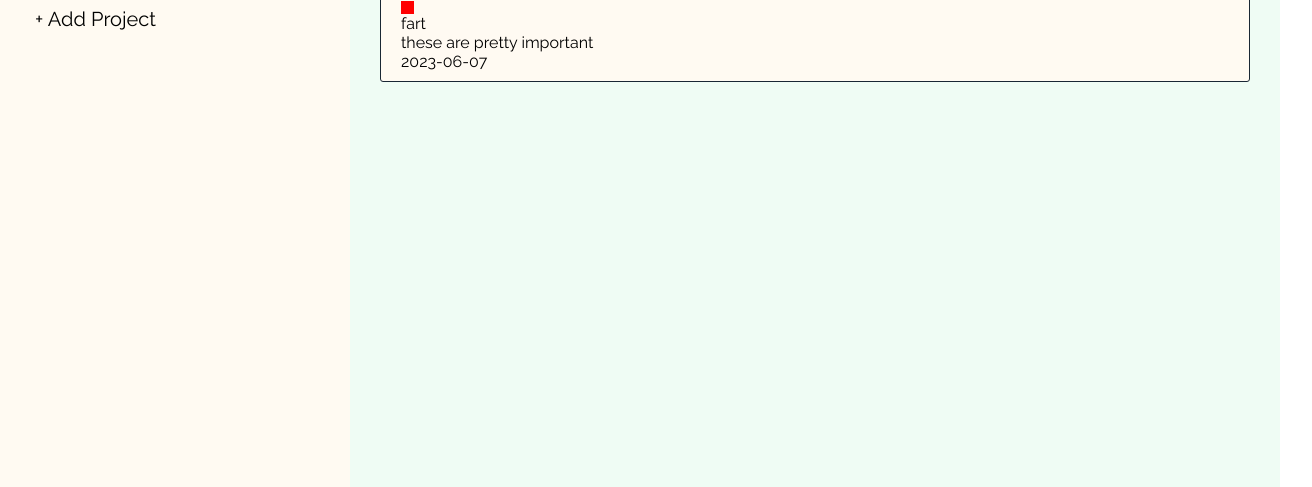
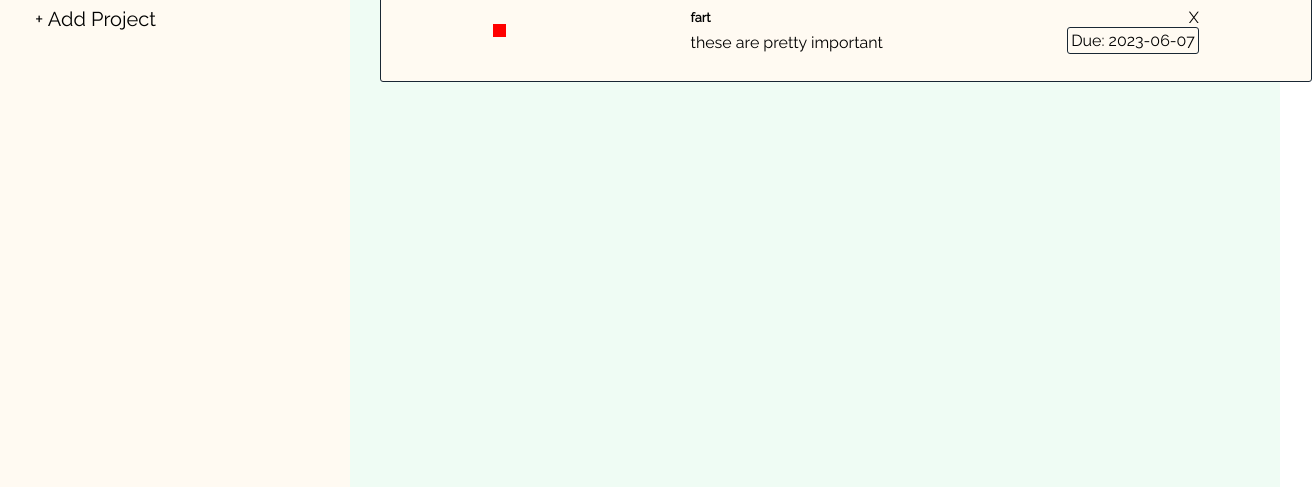
Before and after one commit to aneyeopen/To-Do-App, a website built with webpack: page dist/index.html in a window 1280 px wide. Shown: the part 313-800 px from the top of the page, 1312 px wide, since content can reach past the window. Built offline with nearby package versions, Linux system fonts and the light colour scheme.

Commit message:
updated UI

```diff
--- a/src/style.css
+++ b/src/style.css
@@ -314,3 +314,33 @@ ul{
 .checked {
     background-color: green;
 }
+
+.to-do-container{
+    display: flex;
+    justify-content: space-around;
+    align-items: center;
+    width: 100%;
+}
+
+.to-do-title {
+    font-size: 1.5rem;
+    font-weight: 750;
+    margin-bottom: 8px;
+}
+
+.to-do-details {
+    font-size: 0.8rem;
+}
+
+.to-do-date {
+    border: solid 1px var(--bgColor2);
+    border-radius: 3px;
+    padding: 3px;
+}
+
+.to-do-options{
+    display: flex;
+    flex-direction: column;
+    align-items: flex-end;
+    justify-content: space-between;
+}
--- a/src/to-do-functions.js
+++ b/src/to-do-functions.js
@@ -135,7 +135,7 @@ export const domManipulator = (function () {
 
 
             const toDoDate = document.createElement("div");
-            toDoDate.innerHTML = dateManager.formatDate(todos[todoManager.currentProject][i].date);
+            toDoDate.innerHTML = `Due: ${dateManager.formatDate(todos[todoManager.currentProject][i].date)}`;
             toDoDate.classList.add("to-do-date");
 
             const toDoImportant = document.createElement("div");
@@ -145,11 +145,24 @@ export const domManipulator = (function () {
 
             todos[todoManager.currentProject][i].index = i;
 
+            const toDoDelete = document.createElement("div");
+            toDoDelete.innerHTML = "X";
+            toDoDelete.classList.add("to-do-delete");
+
+            const toDoTextContainer = document.createElement("div");
+            toDoTextContainer.classList.add("to-do-text");
+
+            const toDoOptions = document.createElement("div");
+            toDoOptions.classList.add("to-do-options");
+
             toDoContainer.appendChild(toDoCheck);
-            toDoContainer.appendChild(toDoTitle);
-            toDoContainer.appendChild(toDoDetails);
-            toDoContainer.appendChild(toDoDate);
-            toDoContainer.appendChild(toDoImportant);
+            toDoTextContainer.appendChild(toDoTitle);
+            toDoTextContainer.appendChild(toDoDetails);
+            toDoContainer.appendChild(toDoTextContainer);
+            toDoOptions.appendChild(toDoDelete);
+            toDoOptions.appendChild(toDoDate);
+            toDoOptions.appendChild(toDoImportant);
+            toDoContainer.appendChild(toDoOptions);
 
             element.appendChild(toDoContainer);
         }
```
